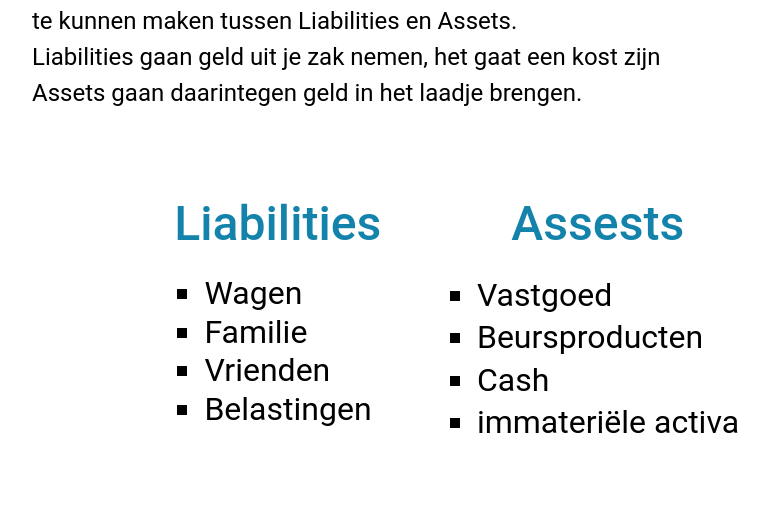
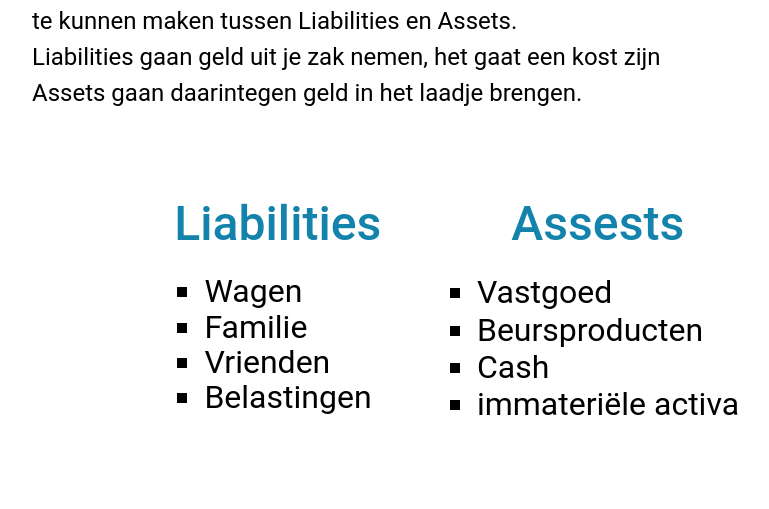
Before and after one commit to ArnoDeVos/Grow2, a plain HTML site: page index.html in a window 1280 px wide. Shown: the part 1581-2090 px from the top of the page, without its empty margins (224-993 px from the left). Drawn offline with Linux system fonts and the light colour scheme; files whose address does not match are found by name.

Commit message:
padding columns fix

```diff
--- a/css/stijl.css
+++ b/css/stijl.css
@@ -158,13 +158,13 @@ main section {
 .liability li {
     text-align: left;
     list-style-type: square;
-    padding: 2% 0%;
+    padding: 1% 0%;
 }
 
 .asset li {
     text-align: left;
     list-style-type: square;
-    padding: 2% 0%;
+    padding: 1% 0%;
 }
 
 main section ul {
@@ -314,7 +314,7 @@ footer h1 {
 }
 
 footer .lijntje {
-    width: 300px;
+    width: 22%;
     height: 5px;
     margin-left: 39%;
     background-color: white;
```
